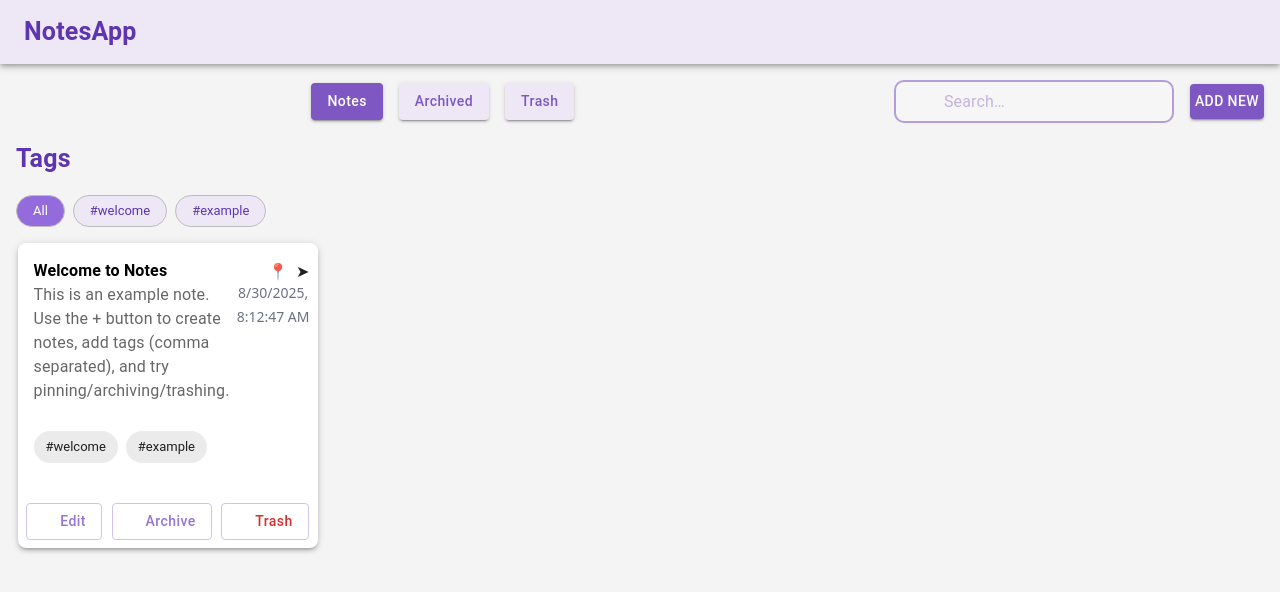
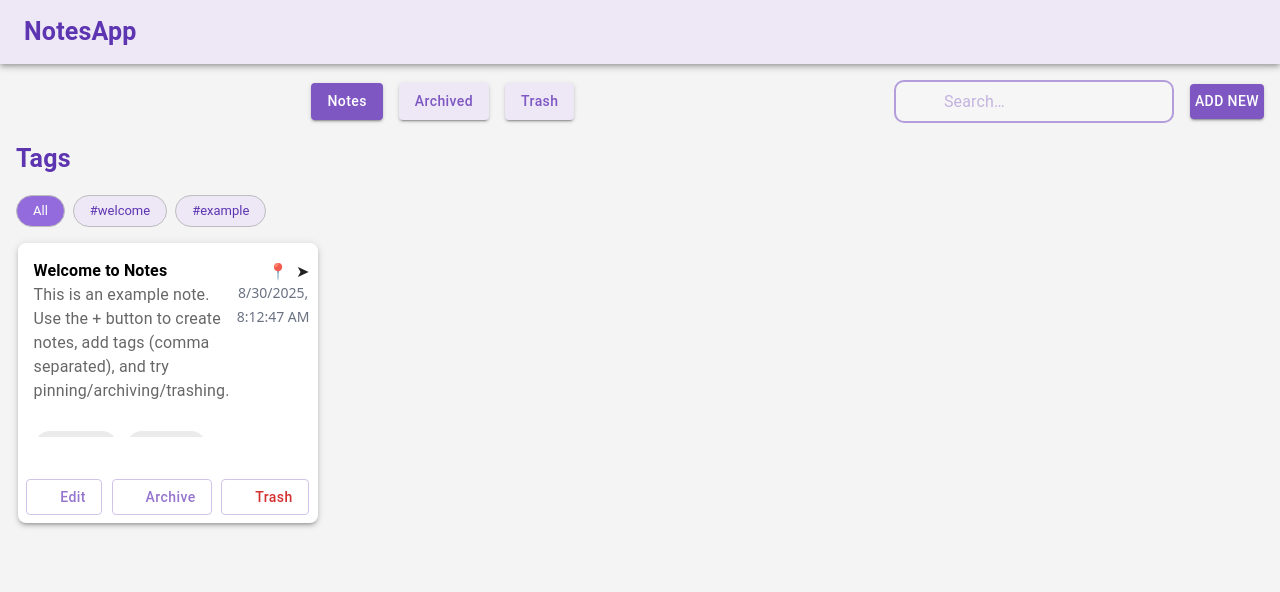
Before and after one commit to Sajitha94/project_01_NotesApp, a React (Vite) app: page / in a window 1280 px wide. Shown: the top 592 px of the page. Built offline with nearby package versions, Linux system fonts and the light colour scheme; some icons are missing.

Commit message:
scroll added

```diff
--- a/src/components/CardPage.jsx
+++ b/src/components/CardPage.jsx
@@ -133,6 +133,7 @@ function CardPage() {
             className="flex justify-between flex-col"
             sx={{
               flexGrow: 1,
+              maxHeight: 210,
               overflowY: "auto",
               pr: 1,
               scrollbarWidth: "none",
```
